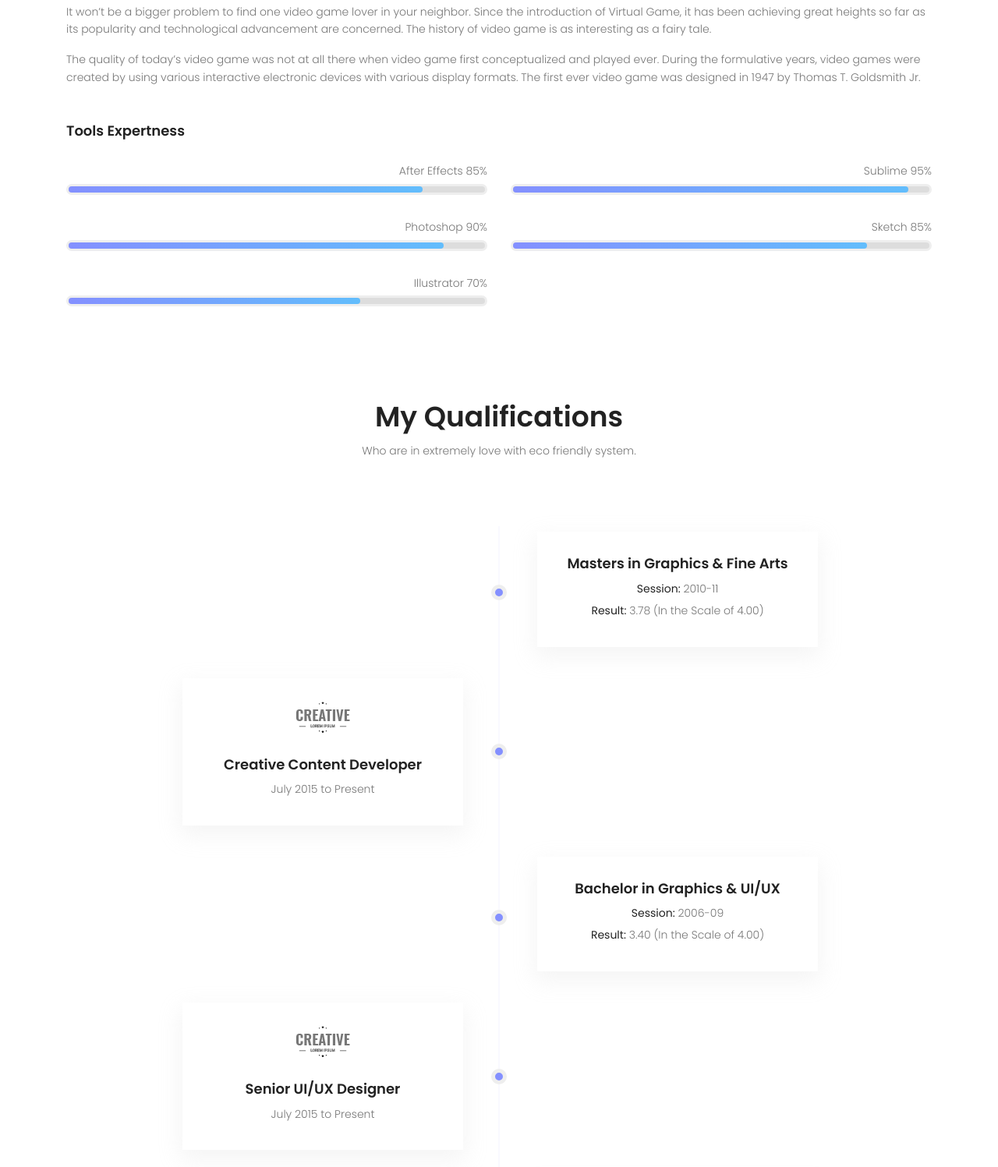
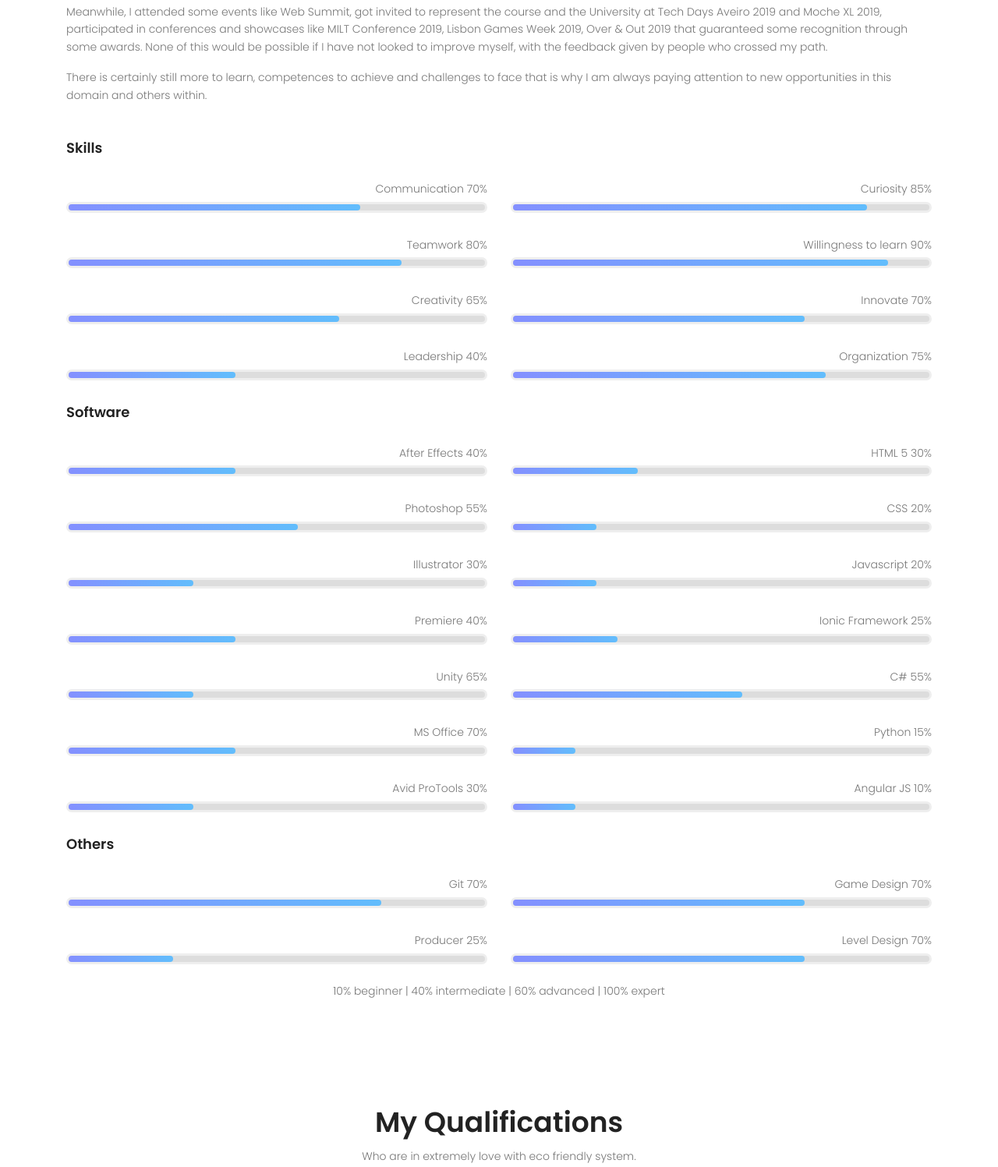
Before and after one commit to Snigy24/Snigy24.github.io, a plain HTML site: page about.html in a window 1280 px wide. Shown: the part 900-2397 px from the top of the page at 78% size. Drawn offline with nearby package versions, Linux system fonts and the light colour scheme; some packages are replaced by stand-ins of ours.

Commit message:
update v0.5

```diff
--- a/about.html
+++ b/about.html
@@ -14,7 +14,7 @@
 		<!-- meta character set -->
 		<meta charset="UTF-8">
 		<!-- Site Title -->
-		<title>Digital Portfolio</title>
+		<title>Andre Santos | Digital Portfolio</title>
 
 		<link href="https://fonts.googleapis.com/css?family=Poppins:100,200,400,300,500,600,700" rel="stylesheet">
 			<!--
@@ -75,59 +75,214 @@
 							<h6>About Me</h6>
 							<h1 class="text-uppercase">Personal Details</h1>
 							<p>
-								Ever since I was a child, videogames have been my passion and it was always a way of working, I dreamt to follow.
- After a few years, out of the academic life, there was a need to have focus on it again, by choosing a career in videogames related to my childhood passion.
+								Ever since I was a child, videogames have been my passion and it was always a way of working, I dreamt to follow. After a few years, out of the academic life, there was a need to have focus on it again, by choosing a career in videogames related to my childhood passion.
 							</p>
 							<a href="#" class="primary-btn text-uppercase">View Full Details</a>
 						</div>
 						<div class="col-lg-12 pt-60">
 							<p>
-								It won’t be a bigger problem to find one video game lover in your neighbor. Since the introduction of Virtual Game, it has been achieving great heights so far as its popularity and technological advancement are concerned. The history of video game is as interesting as a fairy tale.
+								Meanwhile, I attended some events like Web Summit, got invited to represent the course and the University at Tech Days Aveiro 2019 and Moche XL 2019, participated in conferences and showcases like MILT Conference 2019, Lisbon Games Week 2019, Over & Out 2019 that guaranteed some recognition through some awards. None of this would be possible if I have not looked to improve myself, with the feedback given by people who crossed my path.
+							<p>
+								There is certainly still more to learn, competences to achieve and challenges to face that is why I am always paying attention to new opportunities in this domain and others within.
 							</p>
-							<p>
-								The quality of today’s video game was not at all there when video game first conceptualized and played ever. During the formulative years, video games were created by using various interactive electronic devices with various display formats. The first ever video game was designed in 1947 by Thomas T. Goldsmith Jr.
-							</p>
-							<h4 class="pt-30">Tools Expertness</h4>
+							<h4 class="pt-30">Skills</h4>
 						</div>
 					</div>
 					<div class="row skillbar-wraps">
 						<div class="col-lg-6 skill-left">
 							<div class="single-skill">
 								<p>
-									After Effects 85%
+									Communication 70%
+								</p>
+								<div class="skill" data-width="70"></div>
+							</div>
+							<div class="single-skill">
+								<p>
+									Teamwork 80%
+								</p>
+								<div class="skill" data-width="80"></div>
+							</div>
+							<div class="single-skill">
+								<p>
+									Creativity 65%
+								</p>
+								<div class="skill" data-width="65"></div>
+							</div>
+							<div class="single-skill">
+								<p>
+									Leadership 40%
+								</p>
+								<div class="skill" data-width="40"></div>
+							</div>
+						</div>
+						<div class="col-lg-6 skill-right">
+							<div class="single-skill">
+								<p>
+									Curiosity 85%
 								</p>
 								<div class="skill" data-width="85"></div>
 							</div>
 							<div class="single-skill">
 								<p>
-									Photoshop 90%
+									Willingness to learn 90%
 								</p>
 								<div class="skill" data-width="90"></div>
 							</div>
 							<div class="single-skill">
 								<p>
-									Illustrator 70%
+									Innovate 70%
 								</p>
 								<div class="skill" data-width="70"></div>
+							</div>
+							<div class="single-skill">
+								<p>
+									Organization 75%
+								</p>
+								<div class="skill" data-width="75"></div>
+							</div>
+
+						</div>
+					</div>
+
+
+						<h4 class="pt-30">Software</h4>
+
+										<div class="row skillbar-wraps">
+						<div class="col-lg-6 skill-left">
+							<div class="single-skill">
+								<p>
+									After Effects 40%
+								</p>
+								<div class="skill" data-width="40"></div>
+							</div>
+							<div class="single-skill">
+								<p>
+									Photoshop 55%
+								</p>
+								<div class="skill" data-width="55"></div>
+							</div>
+							<div class="single-skill">
+								<p>
+									Illustrator 30%
+								</p>
+								<div class="skill" data-width="30"></div>
+							</div>
+							<div class="single-skill">
+								<p>
+									Premiere 40%
+								</p>
+								<div class="skill" data-width="40"></div>
+							</div>
+							<div class="single-skill">
+								<p>
+									Unity 65%
+								</p>
+								<div class="skill" data-width="30"></div>
+							</div>
+							<div class="single-skill">
+								<p>
+									MS Office 70%
+								</p>
+								<div class="skill" data-width="40"></div>
+							</div>
+							<div class="single-skill">
+								<p>
+									Avid ProTools 30%
+								</p>
+								<div class="skill" data-width="30"></div>
 							</div>
 						</div>
 						<div class="col-lg-6 skill-right">
 							<div class="single-skill">
 								<p>
-									Sublime 95%
+									HTML 5 30%
 								</p>
-								<div class="skill" data-width="95"></div>
+								<div class="skill" data-width="30"></div>
 							</div>
 							<div class="single-skill">
 								<p>
-									Sketch 85%
+									CSS 20%
 								</p>
-								<div class="skill" data-width="85"></div>
+								<div class="skill" data-width="20"></div>
+							</div>
+														<div class="single-skill">
+								<p>
+									Javascript 20%
+								</p>
+								<div class="skill" data-width="20"></div>
+							</div>
+							<div class="single-skill">
+								<p>
+									Ionic Framework 25%
+								</p>
+								<div class="skill" data-width="25"></div>
+							</div>
+							<div class="single-skill">
+								<p>
+									C# 55%
+								</p>
+								<div class="skill" data-width="55"></div>
+							</div>
+							<div class="single-skill">
+								<p>
+									Python 15%
+								</p>
+								<div class="skill" data-width="15"></div>
+							</div>
+							<div class="single-skill">
+								<p>
+									Angular JS 10%
+								</p>
+								<div class="skill" data-width="15"></div>
 							</div>
 
 						</div>
+
+
+
+
+					</div>
+
+						<h4 class="pt-30">Others</h4>
+
+						<div class="row skillbar-wraps">
+						<div class="col-lg-6 skill-left">
+							<div class="single-skill">
+								<p>
+									Git 70%
+								</p>
+								<div class="skill" data-width="75"></div>
+							</div>
+							<div class="single-skill">
+								<p>
+									Producer 25%
+								</p>
+								<div class="skill" data-width="25"></div>
+							</div>
+
+						</div>
+						<div class="col-lg-6 skill-right">
+							<div class="single-skill">
+								<p>
+									Game Design 70%
+								</p>
+								<div class="skill" data-width="70"></div>
+							</div>
+							<div class="single-skill">
+								<p>
+									Level Design 70%
+								</p>
+								<div class="skill" data-width="70"></div>
+							</div>
+						</div>
 					</div>
 				</div>
+
+				<div class="title text-center">
+				<br>
+					<p>10% beginner | 40% intermediate | 60% advanced | 100% expert</p>
+				</div>
+
 			</section>
 			<!-- End home-about Area -->
 
@@ -205,45 +360,44 @@
 		                </div>
 		            </div>
 					<div class="row">
-						<div class="col-lg-4 col-md-6">
+						<div class="col-lg-6 col-md-6">
 							<div class="single-services">
-								<span class="lnr lnr-pie-chart"></span>
+								<span class="lnr lnr-thumbs-up"></span>
 								<a href="#"><h4>Strengths</h4></a>
 								<p>
-									Yes, I can make a game for your company or be part of a team for a full videogame release.
+									Able to easily adapt to changes in clients briefs. Team worker. Quick learner.
 								</p>
 							</div>
 						</div>
-						<div class="col-lg-4 col-md-6">
+						<div class="col-lg-6 col-md-6">
 							<div class="single-services">
-								<span class="lnr lnr-laptop-phone"></span>
+								<span class="lnr lnr-thumbs-down"></span>
 								<a href="#"><h4>Weaknesses</h4></a>
 								<p>
-									Create attractive features on your website, upgrade UX/UI, optimize your code and much more..
+									Not a social media person. Procrastinator
 								</p>
 							</div>
 						</div>
 
-						<div class="col-lg-4 col-md-6">
+						<div class="col-lg-6 col-md-6">
 							<div class="single-services">
-								<span class="lnr lnr-picture"></span>
+								<span class="lnr lnr-diamond"></span>
 								<a href="#"><h4>Opportunities</h4></a>
 								<p>
-									Create visual concepts, using computer software. Develop the overall layout for applications such as advertisements or brochures.
+									Rising demand in the IT/videogames industry. Knowledge of different Design software and project frameworks.
 								</p>
 							</div>
 						</div>
 
-						<div class="col-lg-4 col-md-6">
+						<div class="col-lg-6 col-md-6">
 							<div class="single-services">
-								<span class="lnr lnr-picture"></span>
+								<span class="lnr lnr-warning"></span>
 								<a href="#"><h4>Threats</h4></a>
 								<p>
-									Create visual concepts, using computer software. Develop the overall layout for applications such as advertisements or brochures.
+									Competitors with better knowledge/experience.
 								</p>
 							</div>
 						</div>
-
 					</div>
 				</div>
 			</section>
@@ -293,7 +447,7 @@ Copyright &copy;<script>document.write(new Date().getFullYear());</script> All r
                         <div class="col-lg-5 col-md-6 col-sm-6">
                             <div class="single-footer-widget">
                                 <h4>Newsletter</h4>
-                                <p>Stay updated with our latest trends</p>
+                                <p>Stay updated with my last projects</p>
 								<div class="" id="mc_embed_signup">
 									 <form target="_blank" action="https://spondonit.us12.list-manage.com/subscribe/post?u=1462626880ade1ac87bd9c93a&amp;id=92a4423d01" method="get">
 									  <div class="input-group">
```
Also changed, not shown: contact.html (+2 -21 lines), index.html (+7 -5 lines), portfolio.html (+2 -2 lines), 1 other file.
